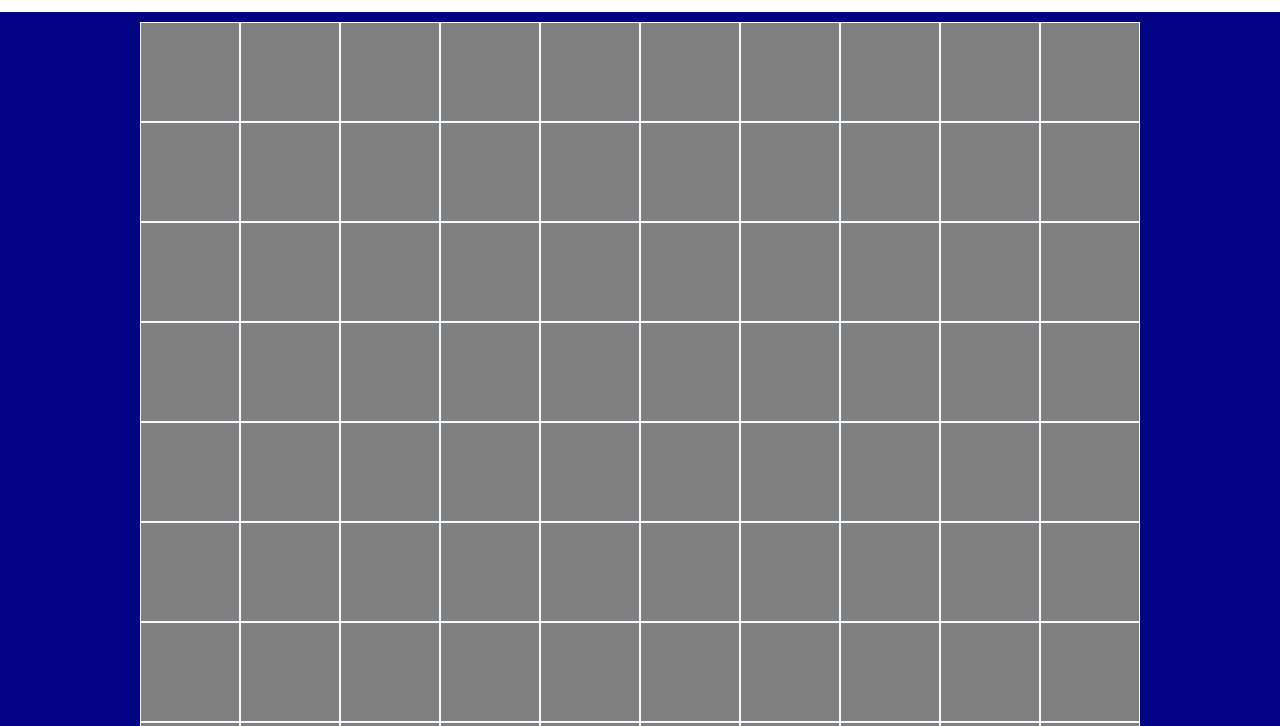
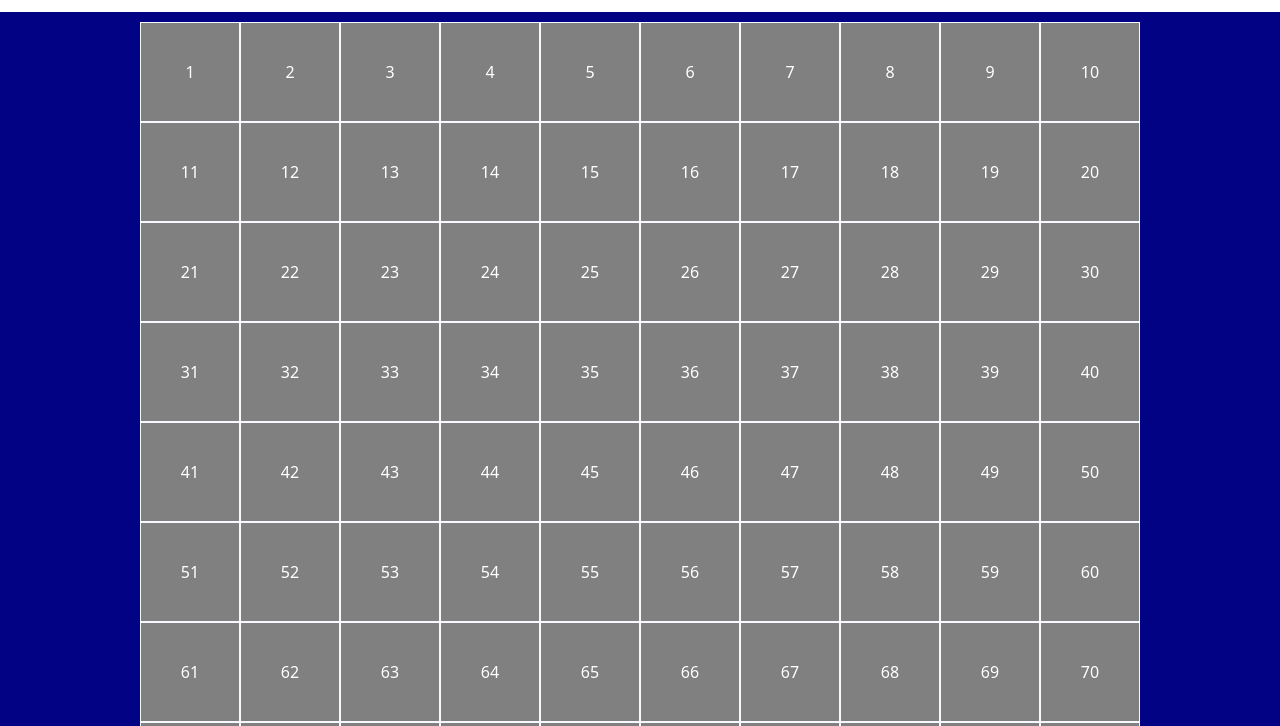
Before and after one commit to DenisTrimigno/js-campominato-grid, a plain HTML site: page index.html in a window 1280 px wide. Both pictures are taken after a click on the button "Gioca". Shown: the part 74-800 px from the top of the page. Drawn offline with nearby package versions, Linux system fonts and the light colour scheme.

Commit message:
fine esercizio base

```diff
--- a/script.js
+++ b/script.js
@@ -1,17 +1,36 @@
-const button = document.getElementById('play')
-
-button.addEventListener('click', function(){
+// funzione che crea la griglia di gioco
+function createNewGame(){
     const grid = document.getElementById('grid');
 
-
+// svuota la griglia
     grid.innerHTML= '';
 
+// funzione per creare le singole caselle di gioco
+    createCell();
 
+}
+
+// funzione che crea caselle della griglia
+function createCell(){
         // generatore di caselle
         for(let i = 0; i < 100; i++) {
             const square = document.createElement('div');
             square.classList.add('square');
-        grid.append(square)
+            square.innerText = i + 1;
+
+            square.addEventListener('click', function(){
+                this.classList.add('clicked');
+                console.log(this.innerText);
+            })
+
+            grid.append(square);
 
         }
+}
+
+const button = document.getElementById('play')
+
+button.addEventListener('click', function(){
+    // click del pulsante che crea la griglia di gioco
+    createNewGame();
 })
--- a/style.css
+++ b/style.css
@@ -37,10 +37,8 @@ main {
 
 #grid{
     width: 1000px;
-    height: 1000px;
     display: flex;
     flex-wrap: wrap;
-    background-color: yellow;
 }
 
 .square {
@@ -48,4 +46,12 @@ main {
     height: 100px;
     background-color: grey;
     border: 1px solid ghostwhite;
+    display: flex;
+    justify-content: center;
+    align-items: center;
+    color: white;
 }
+
+.square.clicked {
+    background-color: lightblue;
+}
```
Lines whose indentation alone changed are shown as unchanged.
